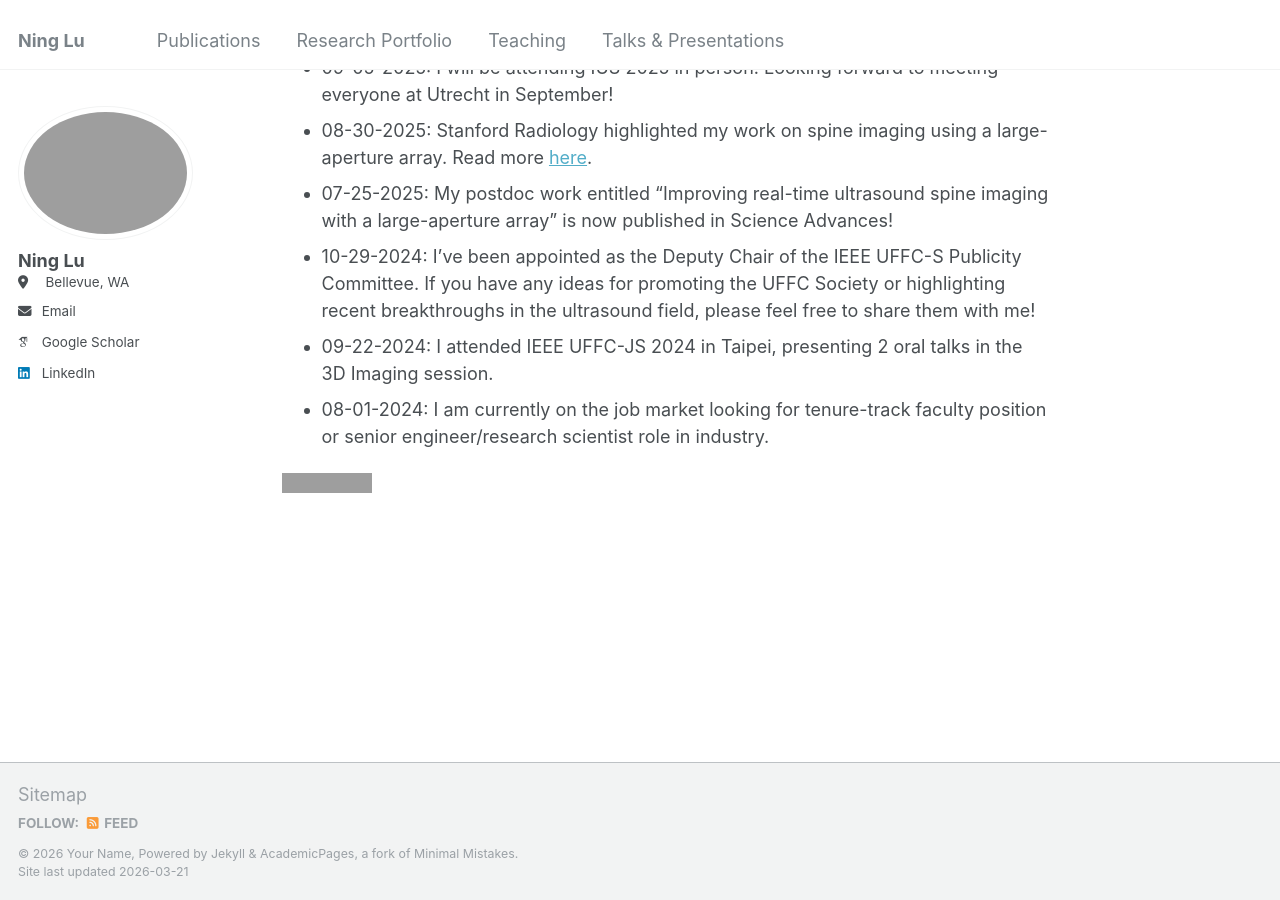
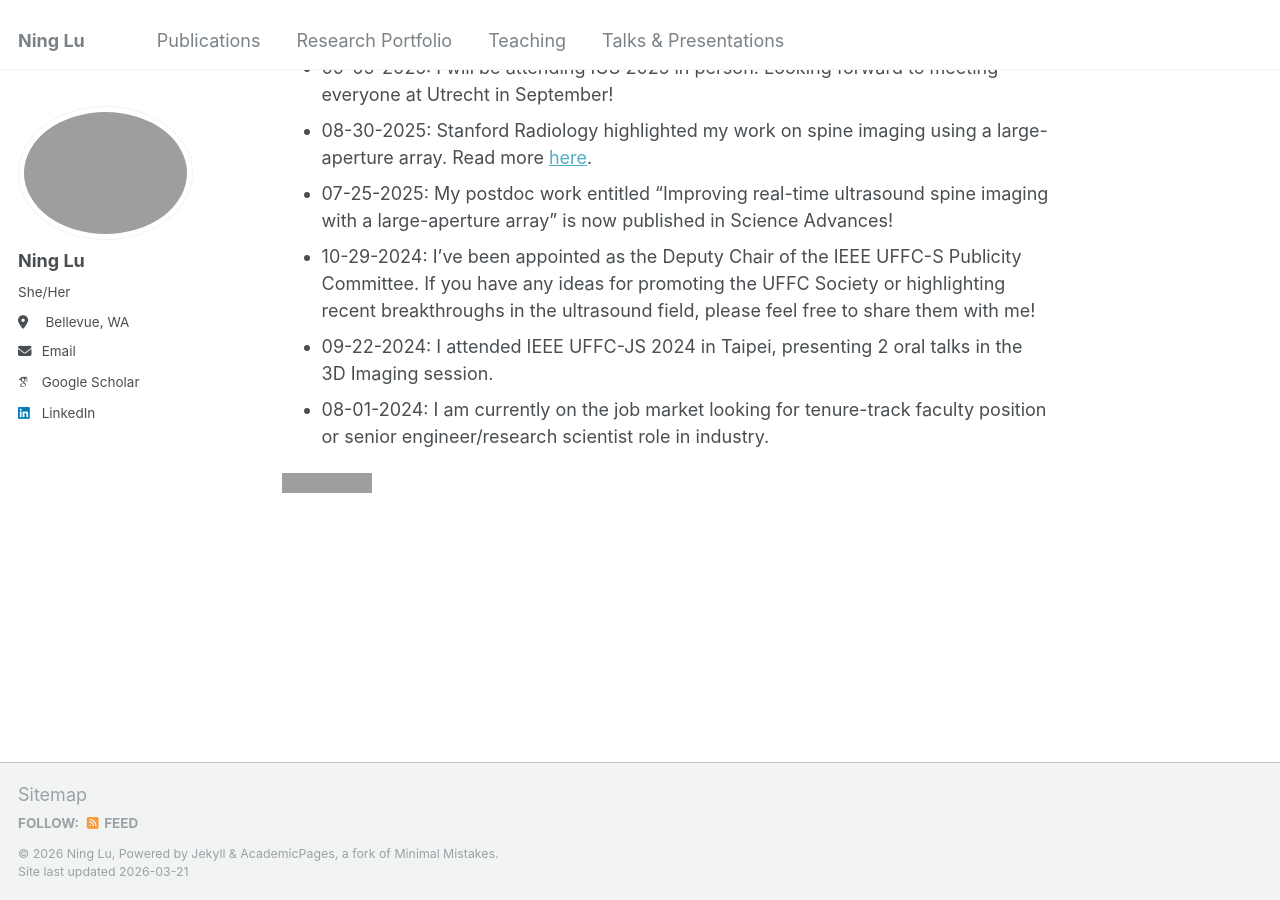
Before and after one commit to NingLu-Ultrasound/ninglu-ultrasound.github.io, a Jekyll site: the page built from _pages/about.md, in a window 1280 px wide and 900 px high, scrolled down 972 px. Built offline with Jekyll 4.4.1, drawn with Linux system fonts in a browser that asks for light colours; some web fonts are replaced; grey boxes are pictures that could not be loaded.

Commit message:
Update _config.yml

```diff
--- a/_config.yml
+++ b/_config.yml
@@ -10,7 +10,7 @@
 locale                   : "en-US"
 title                    : "Ning Lu"
 title_separator          : "-"
-name                     : &name "Your Name"
+name                     : &name "Ning Lu"
 description              : &description "personal description"
 url                      : https://ninglu-ultrasound.github.io # the base hostname & protocol for your site e.g. "https://mmistakes.github.io"
 baseurl                  : "" # the subpath of your site, e.g. "/blog"
@@ -23,7 +23,7 @@ author:
   # Biographic information
   avatar           : "githubavatar.png"
   name             : "Ning Lu"
-  pronouns         : # example: "she/her"
+  pronouns         : "She/Her"
  # bio              : "Short biography for the left-hand sidebar"
   location         : " Bellevue, WA"
 #  employer         : "Stanford University"
```
